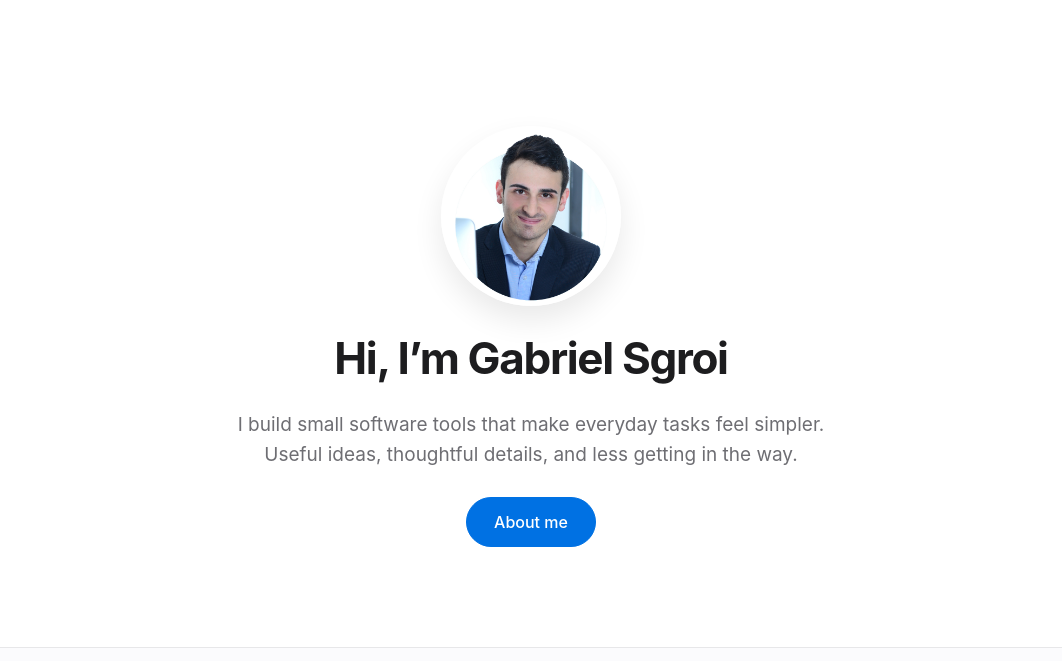
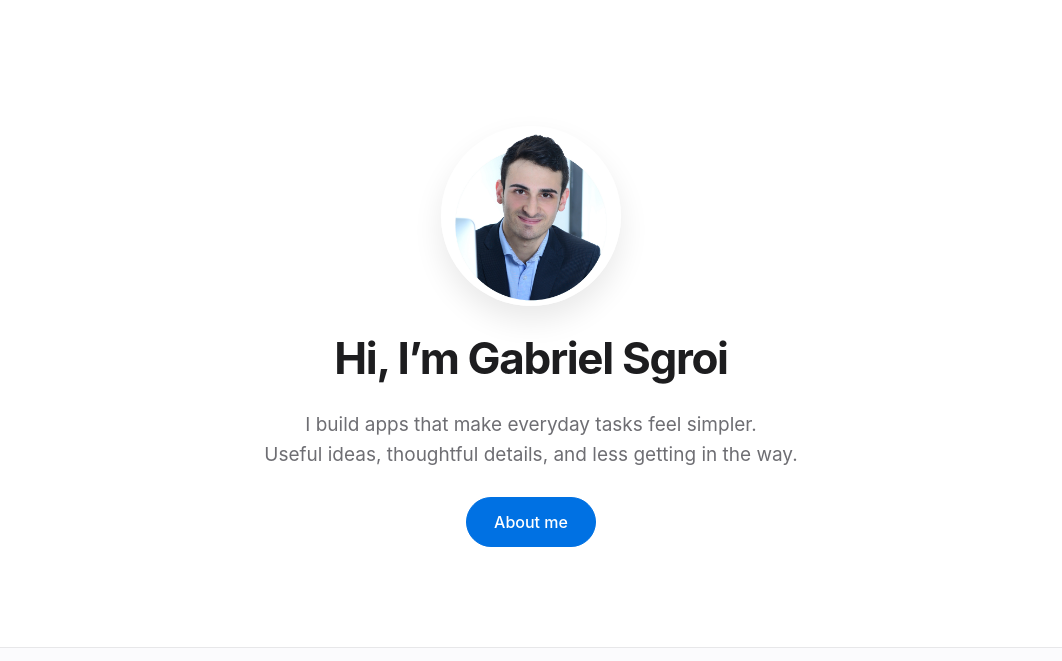
Before and after one commit to 0nhub/homepage, a plain HTML site: page index.html in a window 1280 px wide. Shown: the part 1304-1965 px from the top of the page, without its empty margins (109-1171 px from the left). Drawn offline with Linux system fonts and the light colour scheme.

Commit message:
Agent: auf der startseite nuzte im text I build small software tools that make everyday tasks feel simpler. Useful ideas, thoug
Friday-Kind: agent
Friday-Session: executor-034c9674-bd6e-4865-9b11-991a5050bb9a

```diff
--- a/index.html
+++ b/index.html
@@ -62,7 +62,7 @@
 <section class="about-section wrap" id="about" aria-labelledby="about-title">
   <img class="about-photo" src="/assets/images/aboutme.jpg" alt="Gabriel Sgroi" width="220" height="226">
   <div><h2 id="about-title">Hi, I’m Gabriel Sgroi</h2></div>
-  <div class="about-copy"><p>I build small software tools that make everyday tasks feel simpler. Useful ideas, thoughtful details, and less getting in the way.</p><div class="actions"><a class="button" href="/about/">About me</a></div></div>
+  <div class="about-copy"><p>I build apps that make everyday tasks feel simpler.<br>Useful ideas, thoughtful details, and less getting in the way.</p><div class="actions"><a class="button" href="/about/">About me</a></div></div>
 </section>
 </main>
   <footer class="site-footer"><div class="wrap">
```
Also changed, not shown: src/pages/home.html (+1 -1 lines).
